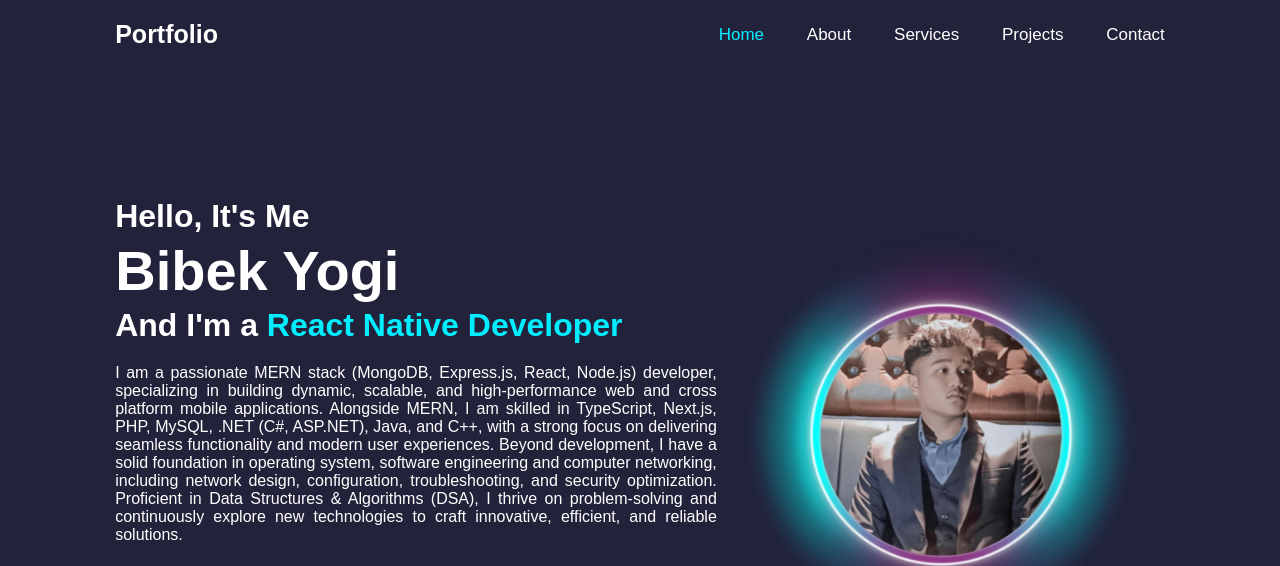
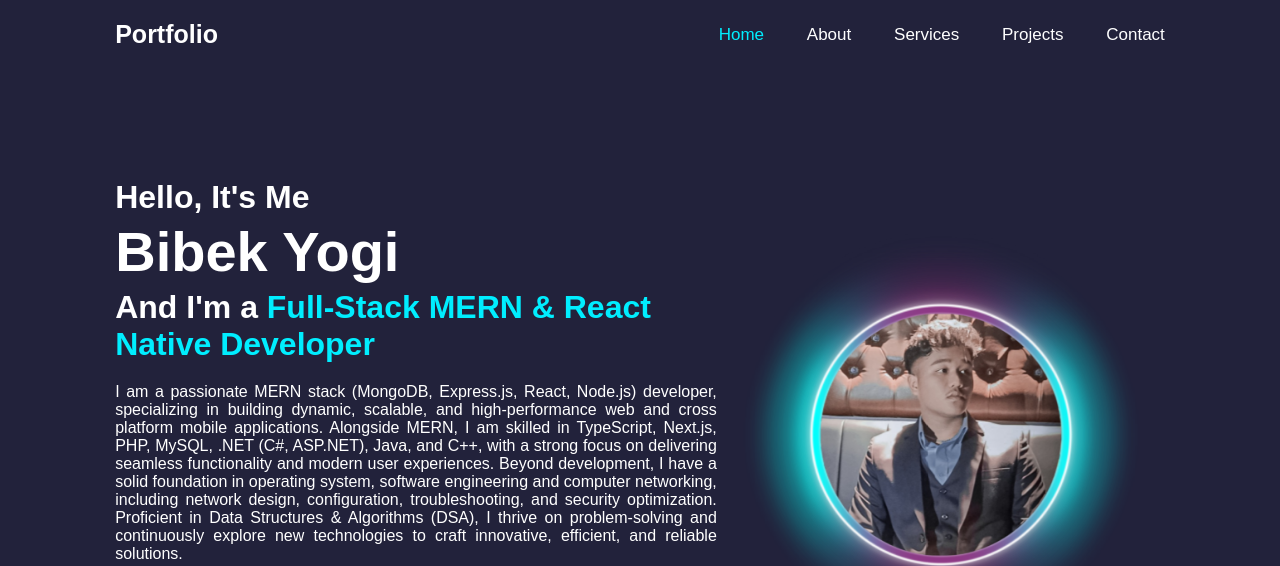
Before and after one commit to bibekdk/Portfolio-website, a plain HTML site: page index.html in a window 1280 px wide. Shown: the top 566 px of the page. Drawn offline with nearby package versions, Linux system fonts and the light colour scheme.

Commit message:
Update index.html

```diff
--- a/index.html
+++ b/index.html
@@ -35,7 +35,8 @@
       <div class="home-content">
         <h3>Hello, It's Me</h3>
         <h1>Bibek Yogi</h1>
-        <h3>And I'm a <span class="">React Native Developer</span></h3>
+ <h3>And I'm a <span class="">Full-Stack MERN & React Native Developer</span></h3>
+
         <!--Upper blank class-multiple-text -->
         <!-- <p id="bio">
           With experience in building cross-platform mobile applications, I have a strong foundation in frontend development and expertise in JavaScript, React, and UI/UX design. I am a passionate developer with a strong foundation in building engaging, responsive user interfaces. With proficiency in App Development, Web Development and Networking. I craft dynamic web applications that deliver both functionality and a smooth user experience. My approach combines clean, efficient coding with an eye for design, ensuring visually appealing layouts and seamless performance across all devices and browsers.
```
